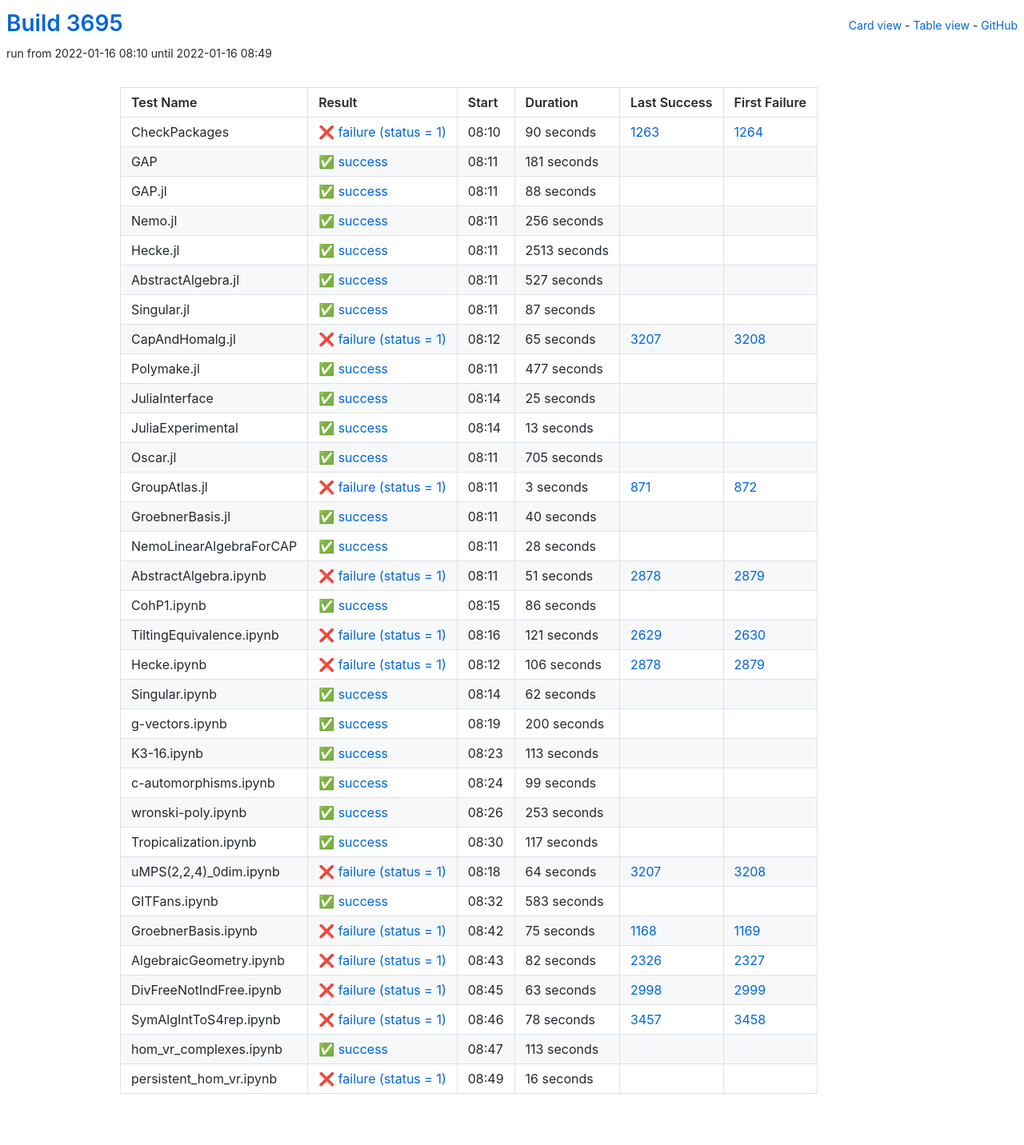
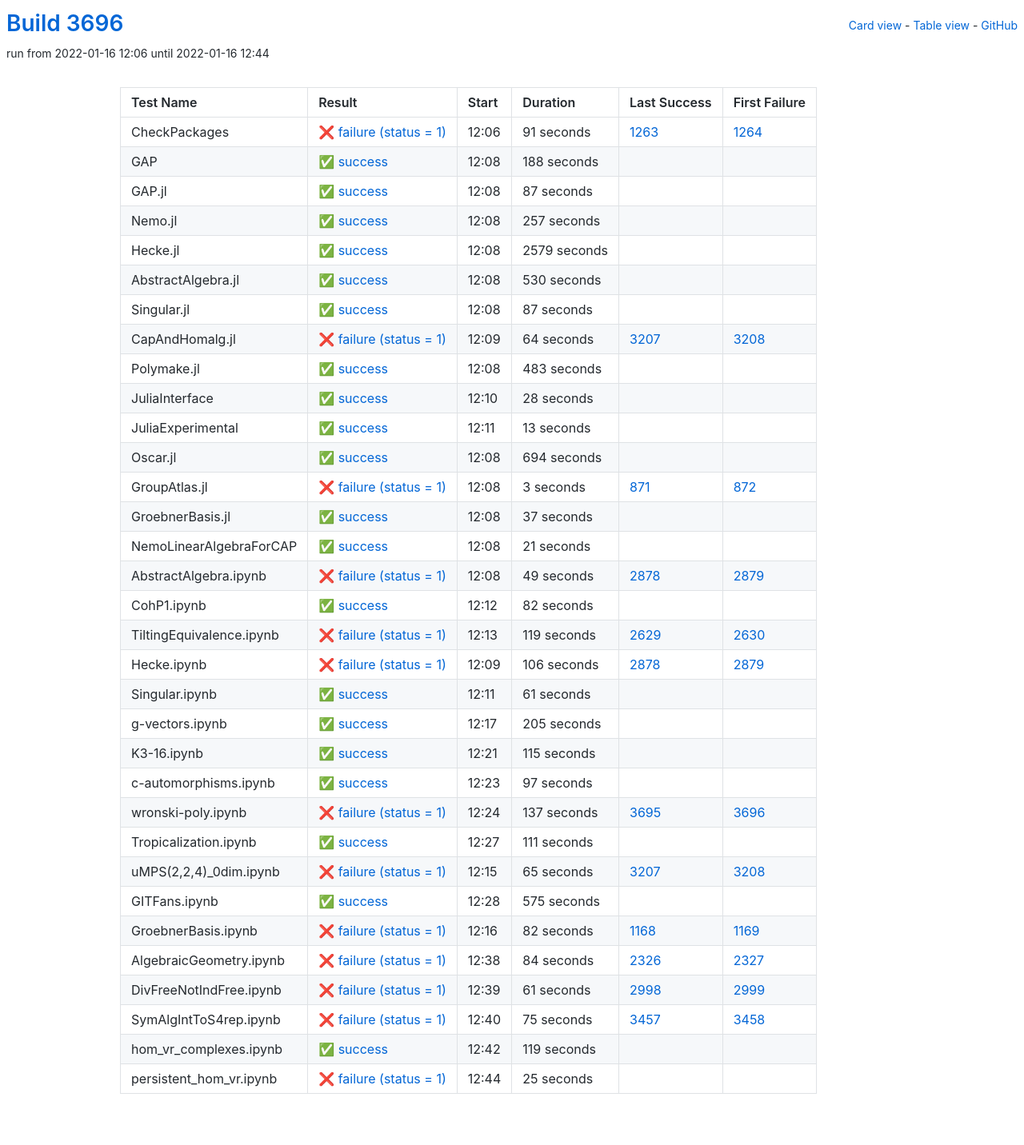
Before and after one commit to oscar-system/oscar-ci-status-stable, a Jekyll site: the page built from table.html, in a window 1280 px wide. Shown: the whole page at 80% size. Built offline with Jekyll 4.4.1, drawn with Linux system fonts in a browser that asks for light colours.

Commit message:
Build #3696

```diff
--- a/_data/ci.yml
+++ b/_data/ci.yml
@@ -1,6 +1,6 @@
 ---
-build: 3695
-build_url: https://oscarci.mathematik.uni-kl.de/job/oscar-stable/3695/
+build: 3696
+build_url: https://oscarci.mathematik.uni-kl.de/job/oscar-stable/3696/
 job: oscar-stable
 organization: oscar-system
 repo: oscar-ci-status-stable
@@ -8,80 +8,80 @@ repourl: https://github.com/oscar-system/oscar-ci-status-stable
 tests:
 - name: CheckPackages
   id: checkpackages
-  log: https://oscarci.mathematik.uni-kl.de/job/oscar-stable/3695/artifact/logs/build-3695/CheckPackages.log
-  start: 2022-01-16 08:10
+  log: https://oscarci.mathematik.uni-kl.de/job/oscar-stable/3696/artifact/logs/build-3696/CheckPackages.log
+  start: 2022-01-16 12:06
   success: false
   exitcode: 1
   status: failure
-  duration: 90
+  duration: 91
   last_success: 1263
   last_success_url: https://oscarci.mathematik.uni-kl.de/job/oscar-stable/1263/
   first_failure: 1264
   first_failure_url: https://oscarci.mathematik.uni-kl.de/job/oscar-stable/1264/
 - name: GAP
   id: gap
-  log: https://oscarci.mathematik.uni-kl.de/job/oscar-stable/3695/artifact/logs/build-3695/GAP.log
-  start: 2022-01-16 08:11
+  log: https://oscarci.mathematik.uni-kl.de/job/oscar-stable/3696/artifact/logs/build-3696/GAP.log
+  start: 2022-01-16 12:08
   success: true
   exitcode: 0
   status: success
-  duration: 181
+  duration: 188
   last_success: false
   last_success_url:
   first_failure: false
   first_failure_url:
 - name: GAP.jl
   id: gap-jl
-  log: https://oscarci.mathematik.uni-kl.de/job/oscar-stable/3695/artifact/logs/build-3695/GAP.jl.log
-  start: 2022-01-16 08:11
+  log: https://oscarci.mathematik.uni-kl.de/job/oscar-stable/3696/artifact/logs/build-3696/GAP.jl.log
+  start: 2022-01-16 12:08
   success: true
   exitcode: 0
   status: success
-  duration: 88
+  duration: 87
   last_success: false
   last_success_url:
   first_failure: false
   first_failure_url:
 - name: Nemo.jl
   id: nemo-jl
-  log: https://oscarci.mathematik.uni-kl.de/job/oscar-stable/3695/artifact/logs/build-3695/Nemo.jl.log
-  start: 2022-01-16 08:11
+  log: https://oscarci.mathematik.uni-kl.de/job/oscar-stable/3696/artifact/logs/build-3696/Nemo.jl.log
+  start: 2022-01-16 12:08
   success: true
   exitcode: 0
   status: success
-  duration: 256
+  duration: 257
   last_success: false
   last_success_url:
   first_failure: false
   first_failure_url:
 - name: Hecke.jl
   id: hecke-jl
-  log: https://oscarci.mathematik.uni-kl.de/job/oscar-stable/3695/artifact/logs/build-3695/Hecke.jl.log
-  start: 2022-01-16 08:11
+  log: https://oscarci.mathematik.uni-kl.de/job/oscar-stable/3696/artifact/logs/build-3696/Hecke.jl.log
+  start: 2022-01-16 12:08
   success: true
   exitcode: 0
   status: success
-  duration: 2513
+  duration: 2579
   last_success: false
   last_success_url:
   first_failure: false
   first_failure_url:
 - name: AbstractAlgebra.jl
   id: abstractalgebra-jl
-  log: https://oscarci.mathematik.uni-kl.de/job/oscar-stable/3695/artifact/logs/build-3695/AbstractAlgebra.jl.log
-  start: 2022-01-16 08:11
+  log: https://oscarci.mathematik.uni-kl.de/job/oscar-stable/3696/artifact/logs/build-3696/AbstractAlgebra.jl.log
+  start: 2022-01-16 12:08
   success: true
   exitcode: 0
   status: success
-  duration: 527
+  duration: 530
   last_success: false
   last_success_url:
   first_failure: false
   first_failure_url:
 - name: Singular.jl
   id: singular-jl
-  log: https://oscarci.mathematik.uni-kl.de/job/oscar-stable/3695/artifact/logs/build-3695/Singular.jl.log
-  start: 2022-01-16 08:11
+  log: https://oscarci.mathematik.uni-kl.de/job/oscar-stable/3696/artifact/logs/build-3696/Singular.jl.log
+  start: 2022-01-16 12:08
   success: true
   exitcode: 0
   status: success
@@ -92,44 +92,44 @@ tests:
   first_failure_url:
 - name: CapAndHomalg.jl
   id: capandhomalg-jl
-  log: https://oscarci.mathematik.uni-kl.de/job/oscar-stable/3695/artifact/logs/build-3695/CapAndHomalg.jl.log
-  start: 2022-01-16 08:12
+  log: https://oscarci.mathematik.uni-kl.de/job/oscar-stable/3696/artifact/logs/build-3696/CapAndHomalg.jl.log
+  start: 2022-01-16 12:09
   success: false
   exitcode: 1
   status: failure
-  duration: 65
+  duration: 64
   last_success: 3207
   last_success_url: https://oscarci.mathematik.uni-kl.de/job/oscar-stable/3207/
   first_failure: 3208
   first_failure_url: https://oscarci.mathematik.uni-kl.de/job/oscar-stable/3208/
 - name: Polymake.jl
   id: polymake-jl
-  log: https://oscarci.mathematik.uni-kl.de/job/oscar-stable/3695/artifact/logs/build-3695/Polymake.jl.log
-  start: 2022-01-16 08:11
+  log: https://oscarci.mathematik.uni-kl.de/job/oscar-stable/3696/artifact/logs/build-3696/Polymake.jl.log
+  start: 2022-01-16 12:08
   success: true
   exitcode: 0
   status: success
-  duration: 477
+  duration: 483
   last_success: false
   last_success_url:
   first_failure: false
   first_failure_url:
 - name: JuliaInterface
   id: juliainterface
-  log: https://oscarci.mathematik.uni-kl.de/job/oscar-stable/3695/artifact/logs/build-3695/JuliaInterface.log
-  start: 2022-01-16 08:14
+  log: https://oscarci.mathematik.uni-kl.de/job/oscar-stable/3696/artifact/logs/build-3696/JuliaInterface.log
+  start: 2022-01-16 12:10
   success: true
   exitcode: 0
   status: success
-  duration: 25
+  duration: 28
   last_success: false
   last_success_url:
   first_failure: false
   first_failure_url:
 - name: JuliaExperimental
   id: juliaexperimental
-  log: https://oscarci.mathematik.uni-kl.de/job/oscar-stable/3695/artifact/logs/build-3695/JuliaExperimental.log
-  start: 2022-01-16 08:14
+  log: https://oscarci.mathematik.uni-kl.de/job/oscar-stable/3696/artifact/logs/build-3696/JuliaExperimental.log
+  start: 2022-01-16 12:11
   success: true
   exitcode: 0
   status: success
@@ -140,20 +140,20 @@ tests:
   first_failure_url:
 - name: Oscar.jl
   id: oscar-jl
-  log: https://oscarci.mathematik.uni-kl.de/job/oscar-stable/3695/artifact/logs/build-3695/Oscar.jl.log
-  start: 2022-01-16 08:11
+  log: https://oscarci.mathematik.uni-kl.de/job/oscar-stable/3696/artifact/logs/build-3696/Oscar.jl.log
+  start: 2022-01-16 12:08
   success: true
   exitcode: 0
   status: success
-  duration: 705
+  duration: 694
   last_success: false
   last_success_url:
   first_failure: false
   first_failure_url:
 - name: GroupAtlas.jl
   id: groupatlas-jl
-  log: https://oscarci.mathematik.uni-kl.de/job/oscar-stable/3695/artifact/logs/build-3695/GroupAtlas.jl.log
-  start: 2022-01-16 08:11
+  log: https://oscarci.mathematik.uni-kl.de/job/oscar-stable/3696/artifact/logs/build-3696/GroupAtlas.jl.log
+  start: 2022-01-16 12:08
   success: false
   exitcode: 1
   status: failure
@@ -164,68 +164,68 @@ tests:
   first_failure_url: https://oscarci.mathematik.uni-kl.de/job/oscar-stable/872/
 - name: GroebnerBasis.jl
   id: groebnerbasis-jl
-  log: https://oscarci.mathematik.uni-kl.de/job/oscar-stable/3695/artifact/logs/build-3695/GroebnerBasis.jl.log
-  start: 2022-01-16 08:11
+  log: https://oscarci.mathematik.uni-kl.de/job/oscar-stable/3696/artifact/logs/build-3696/GroebnerBasis.jl.log
+  start: 2022-01-16 12:08
   success: true
   exitcode: 0
   status: success
-  duration: 40
+  duration: 37
   last_success: false
   last_success_url:
   first_failure: false
   first_failure_url:
 - name: NemoLinearAlgebraForCAP
   id: nemolinearalgebraforcap
-  log: https://oscarci.mathematik.uni-kl.de/job/oscar-stable/3695/artifact/logs/build-3695/NemoLinearAlgebraForCAP.log
-  start: 2022-01-16 08:11
+  log: https://oscarci.mathematik.uni-kl.de/job/oscar-stable/3696/artifact/logs/build-3696/NemoLinearAlgebraForCAP.log
+  start: 2022-01-16 12:08
   success: true
   exitcode: 0
   status: success
-  duration: 28
+  duration: 21
   last_success: false
   last_success_url:
   first_failure: false
   first_failure_url:
 - name: AbstractAlgebra.ipynb
   id: abstractalgebra-ipynb
-  log: https://oscarci.mathematik.uni-kl.de/job/oscar-stable/3695/artifact/logs/build-3695/AbstractAlgebra.ipynb.log
-  start: 2022-01-16 08:11
+  log: https://oscarci.mathematik.uni-kl.de/job/oscar-stable/3696/artifact/logs/build-3696/AbstractAlgebra.ipynb.log
+  start: 2022-01-16 12:08
   success: false
   exitcode: 1
   status: failure
-  duration: 51
+  duration: 49
   last_success: 2878
   last_success_url: https://oscarci.mathematik.uni-kl.de/job/oscar-stable/2878/
   first_failure: 2879
   first_failure_url: https://oscarci.mathematik.uni-kl.de/job/oscar-stable/2879/
 - name: CohP1.ipynb
   id: cohp1-ipynb
-  log: https://oscarci.mathematik.uni-kl.de/job/oscar-stable/3695/artifact/logs/build-3695/CohP1.ipynb.log
-  start: 2022-01-16 08:15
+  log: https://oscarci.mathematik.uni-kl.de/job/oscar-stable/3696/artifact/logs/build-3696/CohP1.ipynb.log
+  start: 2022-01-16 12:12
   success: true
   exitcode: 0
   status: success
-  duration: 86
+  duration: 82
   last_success: false
   last_success_url:
   first_failure: false
   first_failure_url:
 - name: TiltingEquivalence.ipynb
   id: tiltingequivalence-ipynb
-  log: https://oscarci.mathematik.uni-kl.de/job/oscar-stable/3695/artifact/logs/build-3695/TiltingEquivalence.ipynb.log
-  start: 2022-01-16 08:16
+  log: https://oscarci.mathematik.uni-kl.de/job/oscar-stable/3696/artifact/logs/build-3696/TiltingEquivalence.ipynb.log
+  start: 2022-01-16 12:13
   success: false
   exitcode: 1
   status: failure
-  duration: 121
+  duration: 119
   last_success: 2629
   last_success_url: https://oscarci.mathematik.uni-kl.de/job/oscar-stable/2629/
   first_failure: 2630
   first_failure_url: https://oscarci.mathematik.uni-kl.de/job/oscar-stable/2630/
 - name: Hecke.ipynb
   id: hecke-ipynb
-  log: https://oscarci.mathematik.uni-kl.de/job/oscar-stable/3695/artifact/logs/build-3695/Hecke.ipynb.log
-  start: 2022-01-16 08:12
+  log: https://oscarci.mathematik.uni-kl.de/job/oscar-stable/3696/artifact/logs/build-3696/Hecke.ipynb.log
+  start: 2022-01-16 12:09
   success: false
   exitcode: 1
   status: failure
@@ -236,168 +236,168 @@ tests:
   first_failure_url: https://oscarci.mathematik.uni-kl.de/job/oscar-stable/2879/
 - name: Singular.ipynb
   id: singular-ipynb
-  log: https://oscarci.mathematik.uni-kl.de/job/oscar-stable/3695/artifact/logs/build-3695/Singular.ipynb.log
-  start: 2022-01-16 08:14
+  log: https://oscarci.mathematik.uni-kl.de/job/oscar-stable/3696/artifact/logs/build-3696/Singular.ipynb.log
+  start: 2022-01-16 12:11
   success: true
   exitcode: 0
   status: success
-  duration: 62
+  duration: 61
   last_success: false
   last_success_url:
   first_failure: false
   first_failure_url:
 - name: g-vectors.ipynb
   id: g-vectors-ipynb
-  log: https://oscarci.mathematik.uni-kl.de/job/oscar-stable/3695/artifact/logs/build-3695/g-vectors.ipynb.log
-  start: 2022-01-16 08:19
+  log: https://oscarci.mathematik.uni-kl.de/job/oscar-stable/3696/artifact/logs/build-3696/g-vectors.ipynb.log
+  start: 2022-01-16 12:17
   success: true
   exitcode: 0
   status: success
-  duration: 200
+  duration: 205
   last_success: false
   last_success_url:
   first_failure: false
   first_failure_url:
 - name: K3-16.ipynb
   id: k3-16-ipynb
-  log: https://oscarci.mathematik.uni-kl.de/job/oscar-stable/3695/artifact/logs/build-3695/K3-16.ipynb.log
-  start: 2022-01-16 08:23
+  log: https://oscarci.mathematik.uni-kl.de/job/oscar-stable/3696/artifact/logs/build-3696/K3-16.ipynb.log
+  start: 2022-01-16 12:21
   success: true
   exitcode: 0
   status: success
-  duration: 113
+  duration: 115
   last_success: false
   last_success_url:
   first_failure: false
   first_failure_url:
 - name: c-automorphisms.ipynb
   id: c-automorphisms-ipynb
-  log: https://oscarci.mathematik.uni-kl.de/job/oscar-stable/3695/artifact/logs/build-3695/c-automorphisms.ipynb.log
-  start: 2022-01-16 08:24
+  log: https://oscarci.mathematik.uni-kl.de/job/oscar-stable/3696/artifact/logs/build-3696/c-automorphisms.ipynb.log
+  start: 2022-01-16 12:23
   success: true
   exitcode: 0
   status: success
-  duration: 99
+  duration: 97
   last_success: false
   last_success_url:
   first_failure: false
   first_failure_url:
 - name: wronski-poly.ipynb
   id: wronski-poly-ipynb
-  log: https://oscarci.mathematik.uni-kl.de/job/oscar-stable/3695/artifact/logs/build-3695/wronski-poly.ipynb.log
-  start: 2022-01-16 08:26
+  log: https://oscarci.mathematik.uni-kl.de/job/oscar-stable/3696/artifact/logs/build-3696/wronski-poly.ipynb.log
+  start: 2022-01-16 12:24
+  success: false
+  exitcode: 1
+  status: failure
+  duration: 137
+  last_success: 3695
+  last_success_url: https://oscarci.mathematik.uni-kl.de/job/oscar-stable/3695/
+  first_failure: 3696
+  first_failure_url: https://oscarci.mathematik.uni-kl.de/job/oscar-stable/3696/
+- name: Tropicalization.ipynb
+  id: tropicalization-ipynb
+  log: https://oscarci.mathematik.uni-kl.de/job/oscar-stable/3696/artifact/logs/build-3696/Tropicalization.ipynb.log
+  start: 2022-01-16 12:27
   success: true
   exitcode: 0
   status: success
-  duration: 253
-  last_success: false
-  last_success_url:
-  first_failure: false
-  first_failure_url:
-- name: Tropicalization.ipynb
-  id: tropicalization-ipynb
-  log: https://oscarci.mathematik.uni-kl.de/job/oscar-stable/3695/artifact/logs/build-3695/Tropicalization.ipynb.log
-  start: 2022-01-16 08:30
-  success: true
-  exitcode: 0
-  status: success
-  duration: 117
+  duration: 111
   last_success: false
   last_success_url:
   first_failure: false
   first_failure_url:
 - name: uMPS(2,2,4)_0dim.ipynb
   id: umps-2-2-4-0dim-ipynb
-  log: https://oscarci.mathematik.uni-kl.de/job/oscar-stable/3695/artifact/logs/build-3695/uMPS-2-2-4-_0dim.ipynb.log
-  start: 2022-01-16 08:18
+  log: https://oscarci.mathematik.uni-kl.de/job/oscar-stable/3696/artifact/logs/build-3696/uMPS-2-2-4-_0dim.ipynb.log
+  start: 2022-01-16 12:15
   success: false
   exitcode: 1
   status: failure
-  duration: 64
+  duration: 65
   last_success: 3207
   last_success_url: https://oscarci.mathematik.uni-kl.de/job/oscar-stable/3207/
   first_failure: 3208
   first_failure_url: https://oscarci.mathematik.uni-kl.de/job/oscar-stable/3208/
 - name: GITFans.ipynb
   id: gitfans-ipynb
-  log: https://oscarci.mathematik.uni-kl.de/job/oscar-stable/3695/artifact/logs/build-3695/GITFans.ipynb.log
-  start: 2022-01-16 08:32
+  log: https://oscarci.mathematik.uni-kl.de/job/oscar-stable/3696/artifact/logs/build-3696/GITFans.ipynb.log
+  start: 2022-01-16 12:28
   success: true
   exitcode: 0
   status: success
-  duration: 583
+  duration: 575
   last_success: false
   last_success_url:
   first_failure: false
   first_failure_url:
 - name: GroebnerBasis.ipynb
   id: groebnerbasis-ipynb
-  log: https://oscarci.mathematik.uni-kl.de/job/oscar-stable/3695/artifact/logs/build-3695/GroebnerBasis.ipynb.log
-  start: 2022-01-16 08:42
+  log: https://oscarci.mathematik.uni-kl.de/job/oscar-stable/3696/artifact/logs/build-3696/GroebnerBasis.ipynb.log
+  start: 2022-01-16 12:16
   success: false
   exitcode: 1
   status: failure
-  duration: 75
+  duration: 82
   last_success: 1168
   last_success_url: https://oscarci.mathematik.uni-kl.de/job/oscar-stable/1168/
   first_failure: 1169
   first_failure_url: https://oscarci.mathematik.uni-kl.de/job/oscar-stable/1169/
 - name: AlgebraicGeometry.ipynb
   id: algebraicgeometry-ipynb
-  log: https://oscarci.mathematik.uni-kl.de/job/oscar-stable/3695/artifact/logs/build-3695/AlgebraicGeometry.ipynb.log
-  start: 2022-01-16 08:43
+  log: https://oscarci.mathematik.uni-kl.de/job/oscar-stable/3696/artifact/logs/build-3696/AlgebraicGeometry.ipynb.log
+  start: 2022-01-16 12:38
   success: false
   exitcode: 1
   status: failure
-  duration: 82
+  duration: 84
   last_success: 2326
   last_success_url: https://oscarci.mathematik.uni-kl.de/job/oscar-stable/2326/
   first_failure: 2327
   first_failure_url: https://oscarci.mathematik.uni-kl.de/job/oscar-stable/2327/
 - name: DivFreeNotIndFree.ipynb
   id: divfreenotindfree-ipynb
-  log: https://oscarci.mathematik.uni-kl.de/job/oscar-stable/3695/artifact/logs/build-3695/DivFreeNotIndFree.ipynb.log
-  start: 2022-01-16 08:45
+  log: https://oscarci.mathematik.uni-kl.de/job/oscar-stable/3696/artifact/logs/build-3696/DivFreeNotIndFree.ipynb.log
+  start: 2022-01-16 12:39
   success: false
   exitcode: 1
   status: failure
-  duration: 63
+  duration: 61
   last_success: 2998
   last_success_url: https://oscarci.mathematik.uni-kl.de/job/oscar-stable/2998/
   first_failure: 2999
   first_failure_url: https://oscarci.mathematik.uni-kl.de/job/oscar-stable/2999/
 - name: SymAlgIntToS4rep.ipynb
   id: symalginttos4rep-ipynb
-  log: https://oscarci.mathematik.uni-kl.de/job/oscar-stable/3695/artifact/logs/build-3695/SymAlgIntToS4rep.ipynb.log
-  start: 2022-01-16 08:46
+  log: https://oscarci.mathematik.uni-kl.de/job/oscar-stable/3696/artifact/logs/build-3696/SymAlgIntToS4rep.ipynb.log
+  start: 2022-01-16 12:40
   success: false
   exitcode: 1
   status: failure
-  duration: 78
+  duration: 75
   last_success: 3457
   last_success_url: https://oscarci.mathematik.uni-kl.de/job/oscar-stable/3457/
   first_failure: 3458
   first_failure_url: https://oscarci.mathematik.uni-kl.de/job/oscar-stable/3458/
 - name: hom_vr_complexes.ipynb
   id: hom-vr-complexes-ipynb
-  log: https://oscarci.mathematik.uni-kl.de/job/oscar-stable/3695/artifact/logs/build-3695/hom_vr_complexes.ipynb.log
-  start: 2022-01-16 08:47
+  log: https://oscarci.mathematik.uni-kl.de/job/oscar-stable/3696/artifact/logs/build-3696/hom_vr_complexes.ipynb.log
+  start: 2022-01-16 12:42
   success: true
   exitcode: 0
   status: success
-  duration: 113
+  duration: 119
   last_success: false
   last_success_url:
   first_failure: false
   first_failure_url:
 - name: persistent_hom_vr.ipynb
   id: persistent-hom-vr-ipynb
-  log: https://oscarci.mathematik.uni-kl.de/job/oscar-stable/3695/artifact/logs/build-3695/persistent_hom_vr.ipynb.log
-  start: 2022-01-16 08:49
+  log: https://oscarci.mathematik.uni-kl.de/job/oscar-stable/3696/artifact/logs/build-3696/persistent_hom_vr.ipynb.log
+  start: 2022-01-16 12:44
   success: false
   exitcode: 1
   status: failure
-  duration: 16
+  duration: 25
   last_success: false
   last_success_url:
   first_failure: false
```
Also changed, not shown: README.md.
